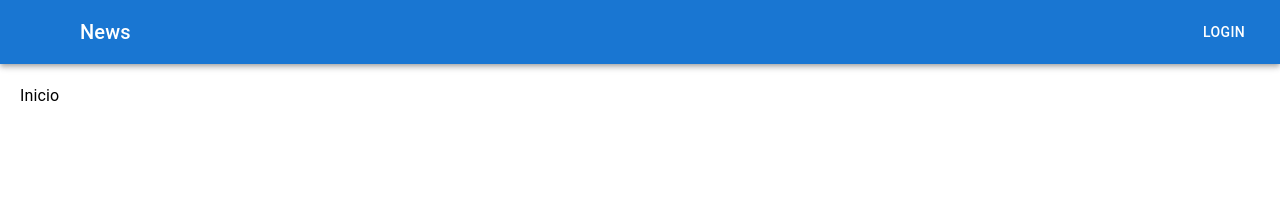
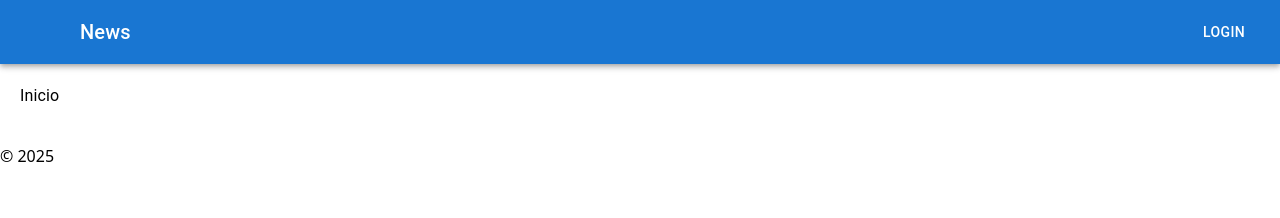
Before and after one commit to alekinho081/SituacaoAprendizagem, a React (Vite) app: page / in a window 1280 px wide. Shown: the top 218 px of the page. Built offline with nearby package versions, Linux system fonts and the light colour scheme; some icons are missing.

Commit message:
adicionando elemento layout para deixar um padrão de estilo

```diff
--- a/src/App.jsx
+++ b/src/App.jsx
@@ -3,16 +3,29 @@
 import Cadastro from './Pages/CadastroPage/Cadastro';
 import Login from './Pages/LoginPage/Login';
 import Consulta from './Pages/ConsultaPage/Consulta';
+import Layout from './layout/Layout';
 
 function App() {
   return (
     <div>
       <BrowserRouter>
         <Routes>
-            <Route path='/' element={<Home/>} />
-            <Route path='/cadastro' element={<Cadastro/>} />
-            <Route path='/login' element={<Login/>} />
-            <Route path='/consulta' element={<Consulta/>} />
+          <Route path='/' element={<Layout />} >
+
+            <Route index element={< Home />} />
+
+
+            <Route path='/consulta' element={<Consulta />} />
+
+          </Route>
+
+
+          <Route path='/cadastro' element={<Cadastro />} />
+          <Route path='/login' element={<Login />} />
+
+
+
+
         </Routes>
       </BrowserRouter>
     </div>
--- a/src/Pages/HomePage/Home.jsx
+++ b/src/Pages/HomePage/Home.jsx
@@ -4,7 +4,6 @@
 const Home = () => {
     return (
         <div>
-            <NewHeader />
             <div style={{ padding: '20px' }}>
                 <Typography variant="body1">Inicio</Typography>
             </div>
--- /dev/null
+++ b/src/layout/Layout.jsx
@@ -0,0 +1,28 @@
+import React from "react";
+import NewHeader from "../Components/Header/Header";
+import { Outlet } from "react-router-dom";
+
+
+const Layout = () => {
+    return(
+        <div>
+                <NewHeader />
+
+                <main>
+
+                    <Outlet />
+
+                </main>
+
+              <footer>
+
+                    <p>© 2025 </p>
+
+              </footer>
+
+        </div>
+
+    )
+}
+
+export default Layout
```
Also changed, not shown: src/Components/Header/Header.jsx (line endings or trailing spaces).
